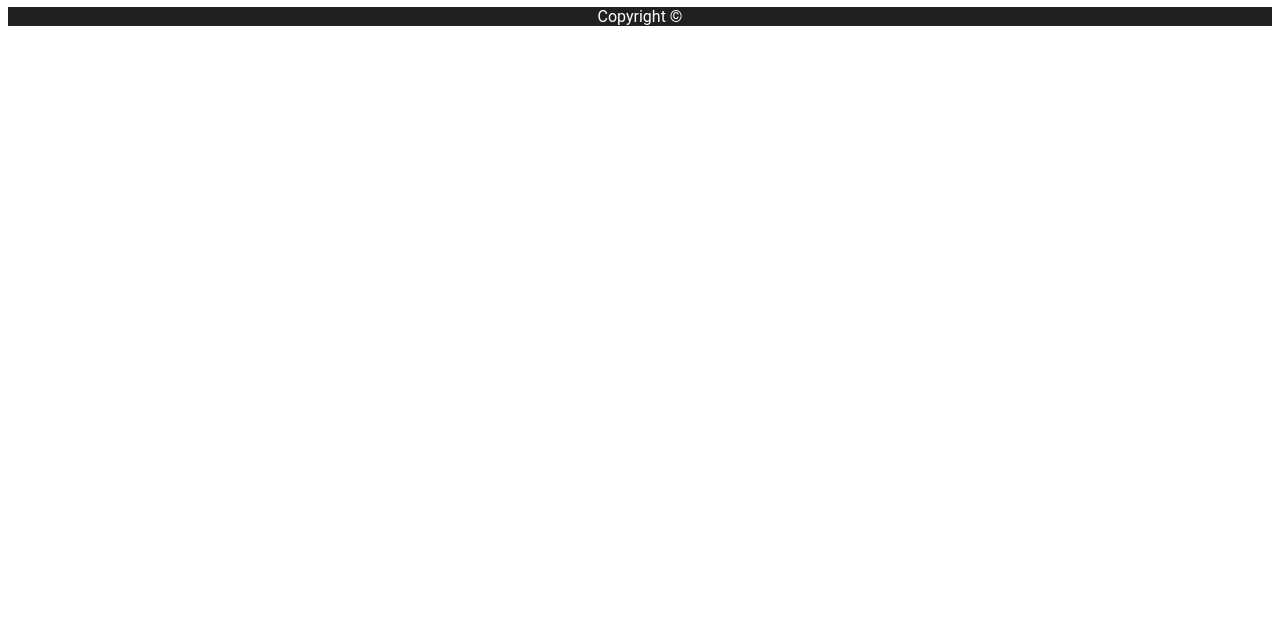
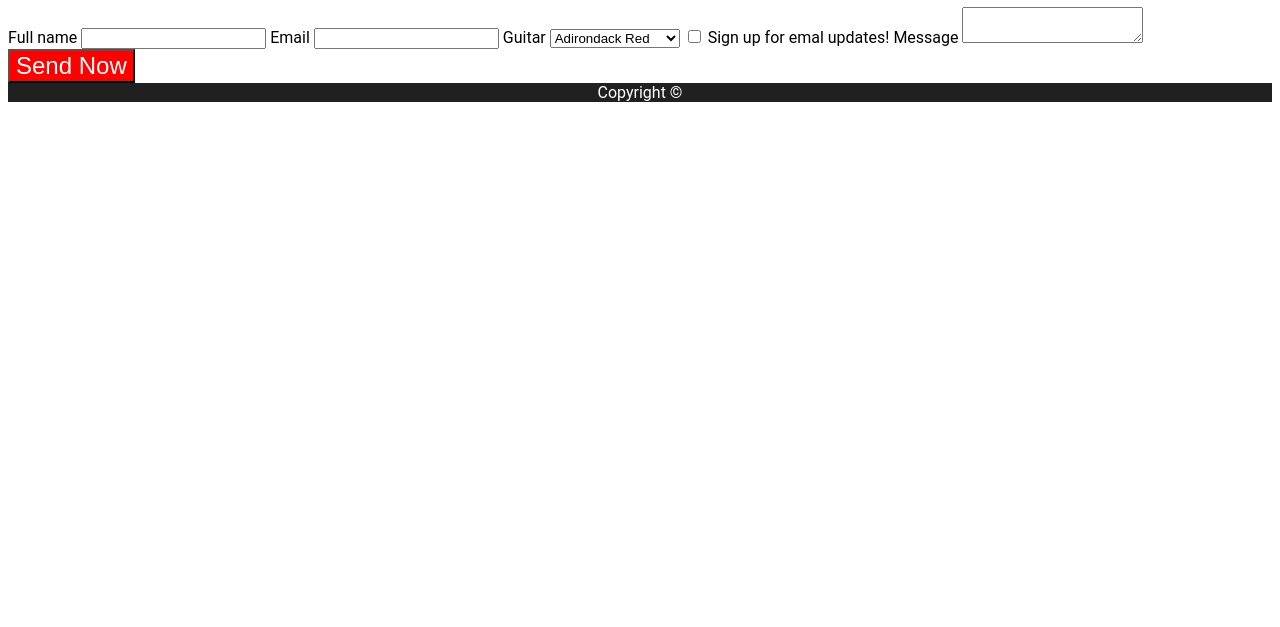
Before and after one commit to Liban-M1/Guitar-Kings, a plain HTML site: page contact.html in a window 1280 px wide. Shown: the part 173-800 px from the top of the page. Drawn offline with Linux system fonts and the light colour scheme; a web font is replaced by a local one.

Commit message:
Module 2 Task Lesson

```diff
--- a/contact.html
+++ b/contact.html
@@ -20,6 +20,23 @@
     </header>
     <main>
       <h1>Contact</h1>
+      <form method="POST">
+        <label for="name">Full name</label>
+        <input type="text" id="name" name="name">
+        <label for="email">Email</label>
+        <input type="email" id="email" name="email">
+        <label for="guitar">Guitar</label>
+        <select id="guitar">
+        <option value="Adirondack Red">Adirondack Red</option>
+        <option value="Adirondack Blue">Adirondack Blue</option>
+        <option value="Adirondack Green">Adirondack Green</option>
+        </select>
+        <input type="checkbox" id="email-updates" name="email-updates">
+        <label for="email-updates">Sign up for emal updates!</label>
+        <label for="message">Message</label>
+        <textarea name="message" id="message"></textarea>
+        <input type="submit" value="Send Now" class="cta">
+      </form>
     </main>
     <footer>Copyright &copy;</footer>
   </body>
```
